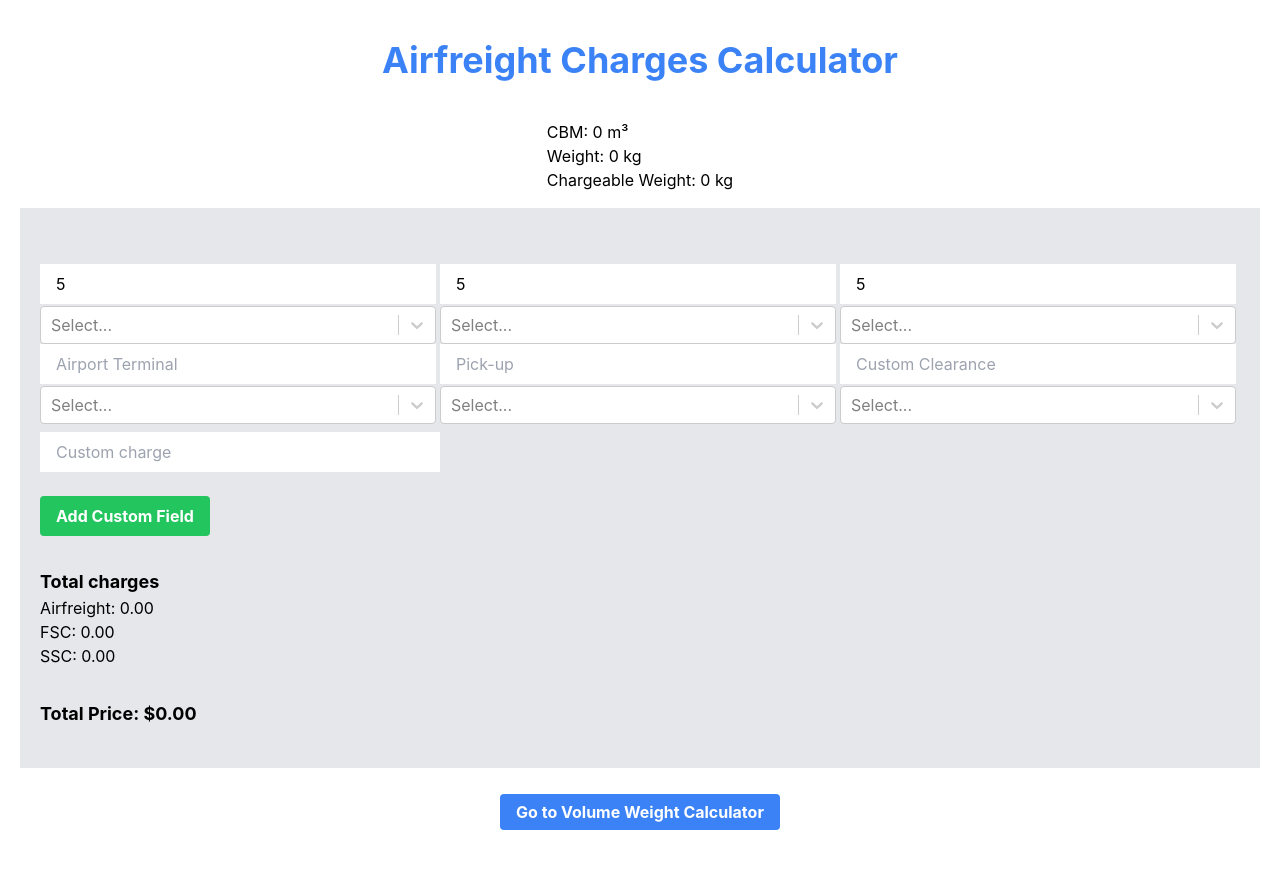
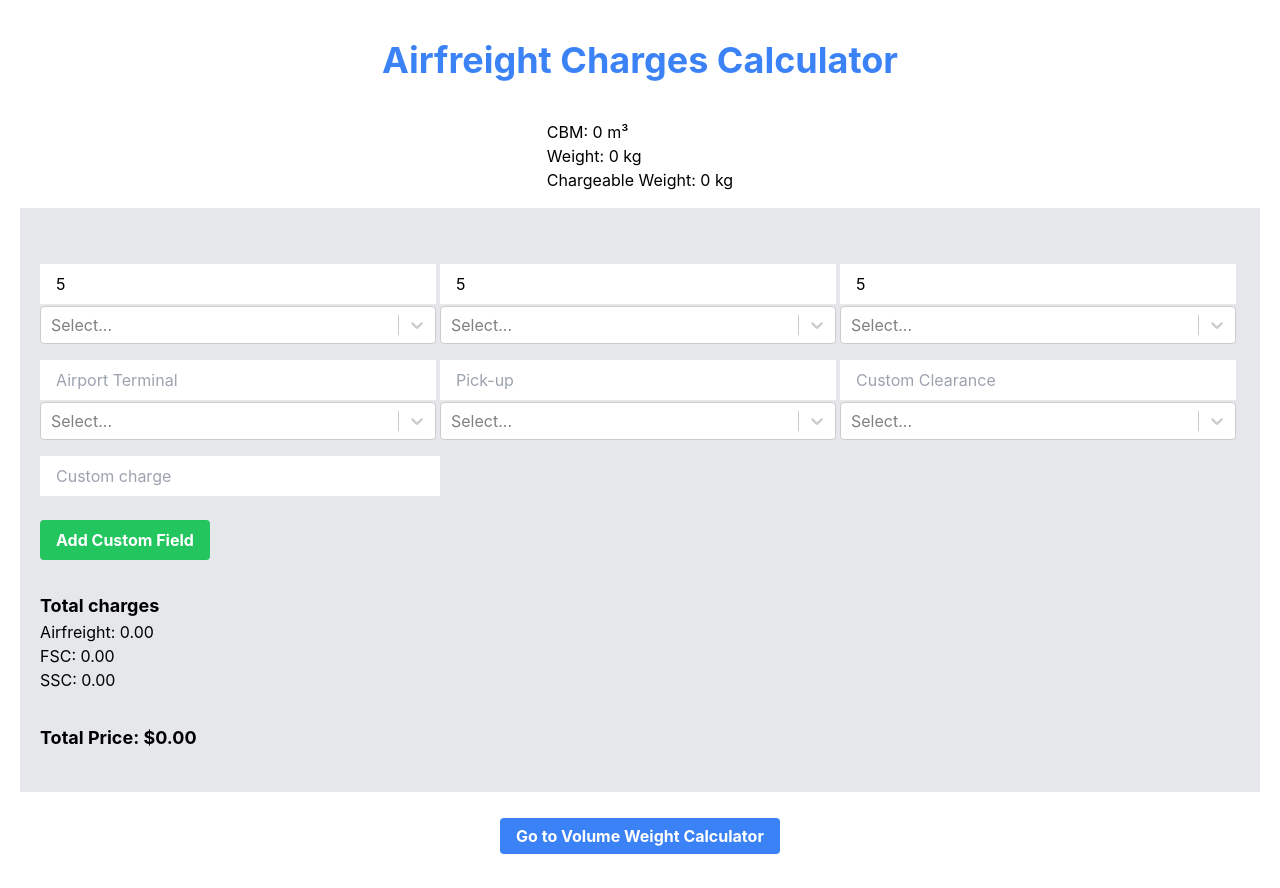
Before and after one commit to martinMr79/flyfrakt, a React (Create React App) app: page /charges in a window 1280 px wide. Both pictures are taken after typing "5", "Sample", "5", "Sample", "5", "Sample" into the empty fields and a click on the button "Add Custom Field". Before the commit the page ends 864 px from the top, so only its background shows below. Built offline with nearby package versions, Linux system fonts and the light colour scheme.

Commit message:
adjusting input margins

```diff
--- a/src/pages/priceCalculator/index.jsx
+++ b/src/pages/priceCalculator/index.jsx
@@ -6,7 +6,6 @@ import { calculateTotalCharges } from '../../utils/calculationUtils';
 import useCalculationMethod from '../../hooks/useCalculationMethod';
 import { useCustomCharges } from '../../hooks/useCustomCharges';
 import ChargeInput from '../../components/ChargeInput';
-
 
 function ChargesCalculator() {
   const dispatch = useDispatch();
@@ -122,7 +121,9 @@ function ChargesCalculator() {
               handleCalculationMethodChange('ssc', selectedOption)
             }
           />
+        </div>
 
+        <div className="flex flex-wrap mb-2 mt-4">
           <ChargeInput
             chargeType="airportTerminal"
             label="Airport Terminal"
@@ -156,8 +157,10 @@ function ChargesCalculator() {
             }
           />
         </div>
+
+
         {getCustomChargeRows().map((row, rowIndex) => (
-          <div key={rowIndex} className="flex mb-2 space-x-2 mt-2">
+          <div key={rowIndex} className="flex mb-2 space-x-2 mt-4">
             {row.map((charge, index) => (
               <input
                 key={rowIndex * 3 + index}
```
